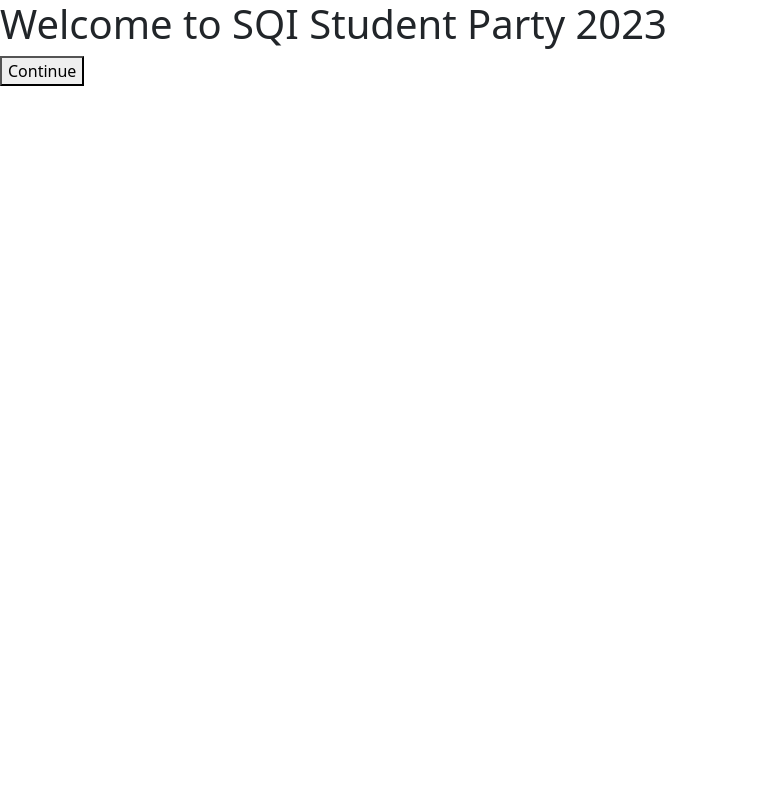
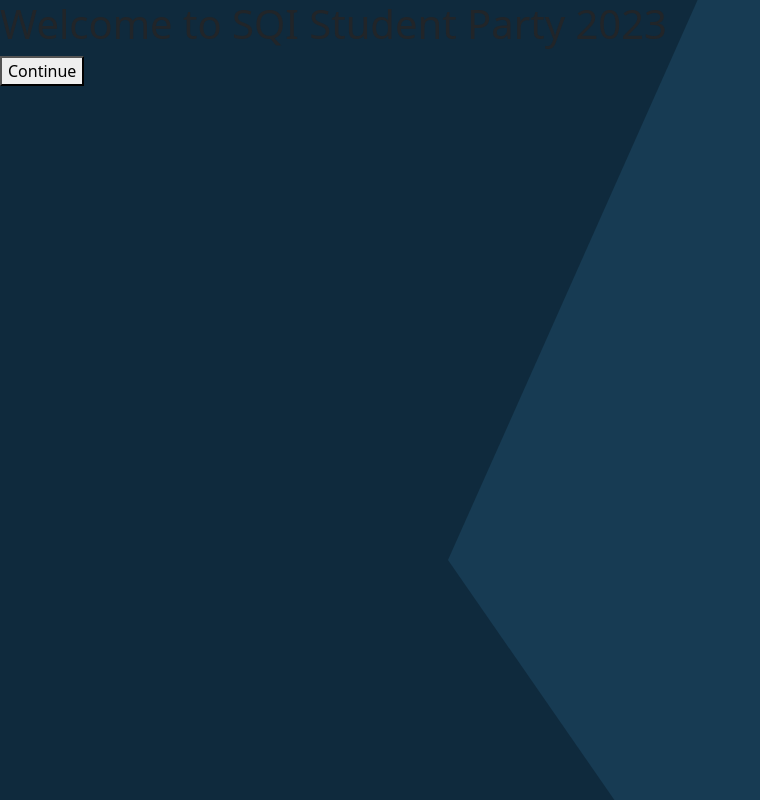
Before and after one commit to Oluwafemi-John1/Anonymous-message-app, a React (Vite) app: page / in a window 1280 px wide. Shown: the whole page, without its empty margins (0-760 px from the left). Built offline with nearby package versions, Linux system fonts and the light colour scheme.

Commit message:
Add background styling to body and modall elements

```diff
--- a/src/App.css
+++ b/src/App.css
@@ -1,3 +1,20 @@
+body::after {
+    position: absolute;
+    content: "";
+    background-color: #173b53;
+    inset: 0;
+    left: 35%;
+    z-index: -1;
+    clip-path: polygon(30% 0,
+            100% 0,
+            100% 100%,
+            20% 100%,
+            0% 70%);
+}
+
+body, .modall {
+    background-color: #0F2A3D !important;
+}
 
 .contact-form {
     background-color: #f2f2f2;
```
